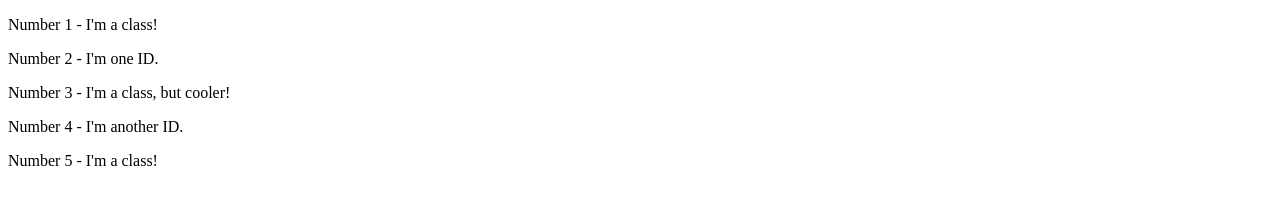
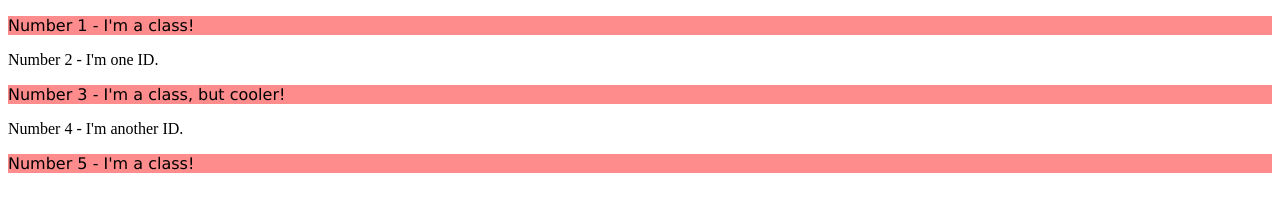
Before and after one commit to Topkekwizard/css-exercises, a plain HTML site: page foundations/02-class-id-selectors/index.html in a window 1280 px wide. Drawn offline with Linux system fonts and the light colour scheme.

Commit message:
odd numbers elements css styling

```diff
--- a/foundations/02-class-id-selectors/index.html
+++ b/foundations/02-class-id-selectors/index.html
@@ -8,10 +8,10 @@
   <link rel="stylesheet" href="style.css">
 </head>
 <body>
-  <p>Number 1 - I'm a class!</p>
+  <p class="odd">Number 1 - I'm a class!</p>
   <div>Number 2 - I'm one ID.</div>
-  <p>Number 3 - I'm a class, but cooler!</p>
+  <p class="odd">Number 3 - I'm a class, but cooler!</p>
   <div>Number 4 - I'm another ID.</div>
-  <p>Number 5 - I'm a class!</p>
+  <p class="odd">Number 5 - I'm a class!</p>
 </body>
 </html>
--- a/foundations/02-class-id-selectors/style.css
+++ b/foundations/02-class-id-selectors/style.css
@@ -0,0 +1,4 @@
+.odd {
+    background-color: rgb(255, 140, 140);
+    font-family: verdana, sans-serif;
+}
```
